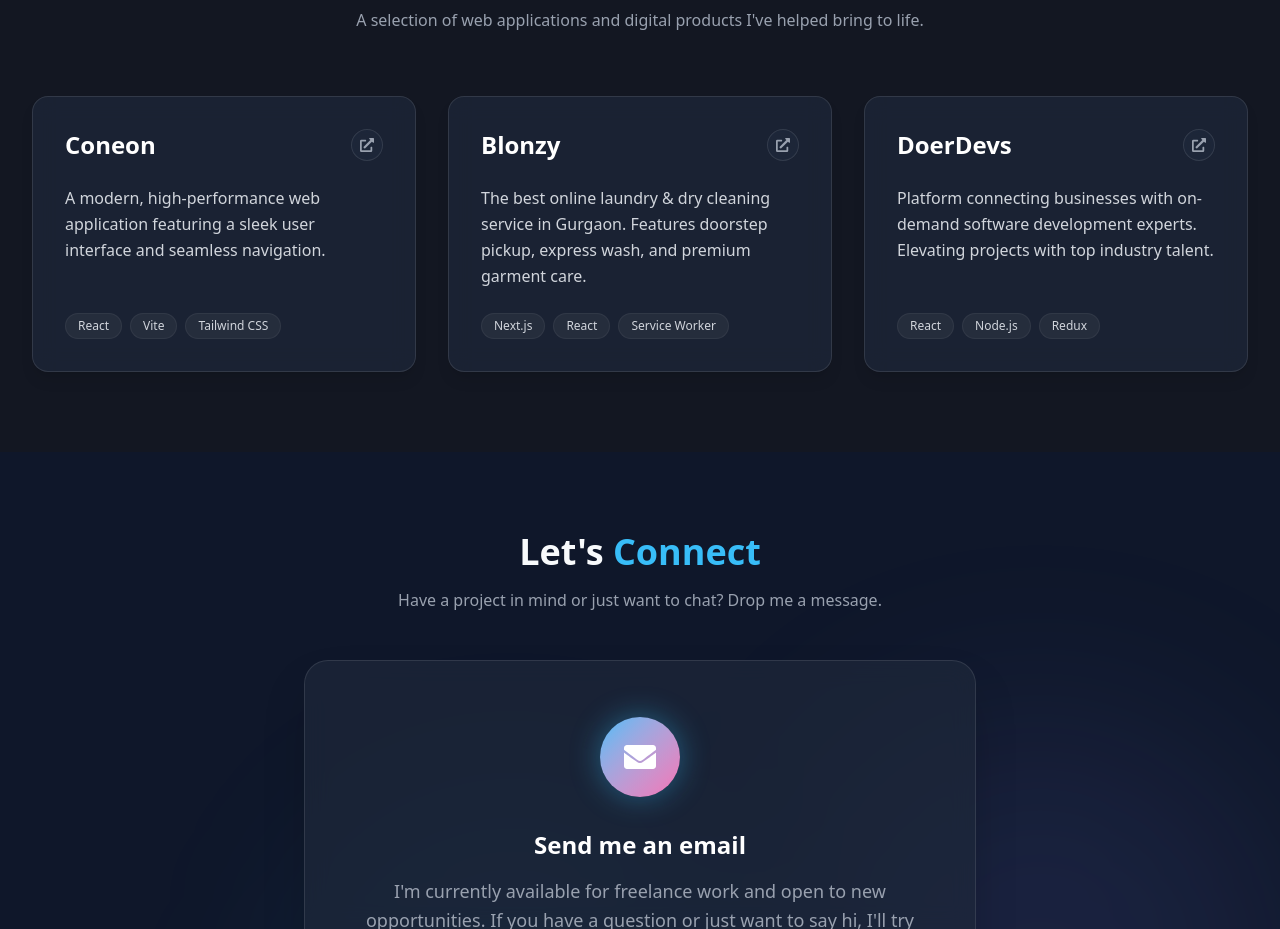
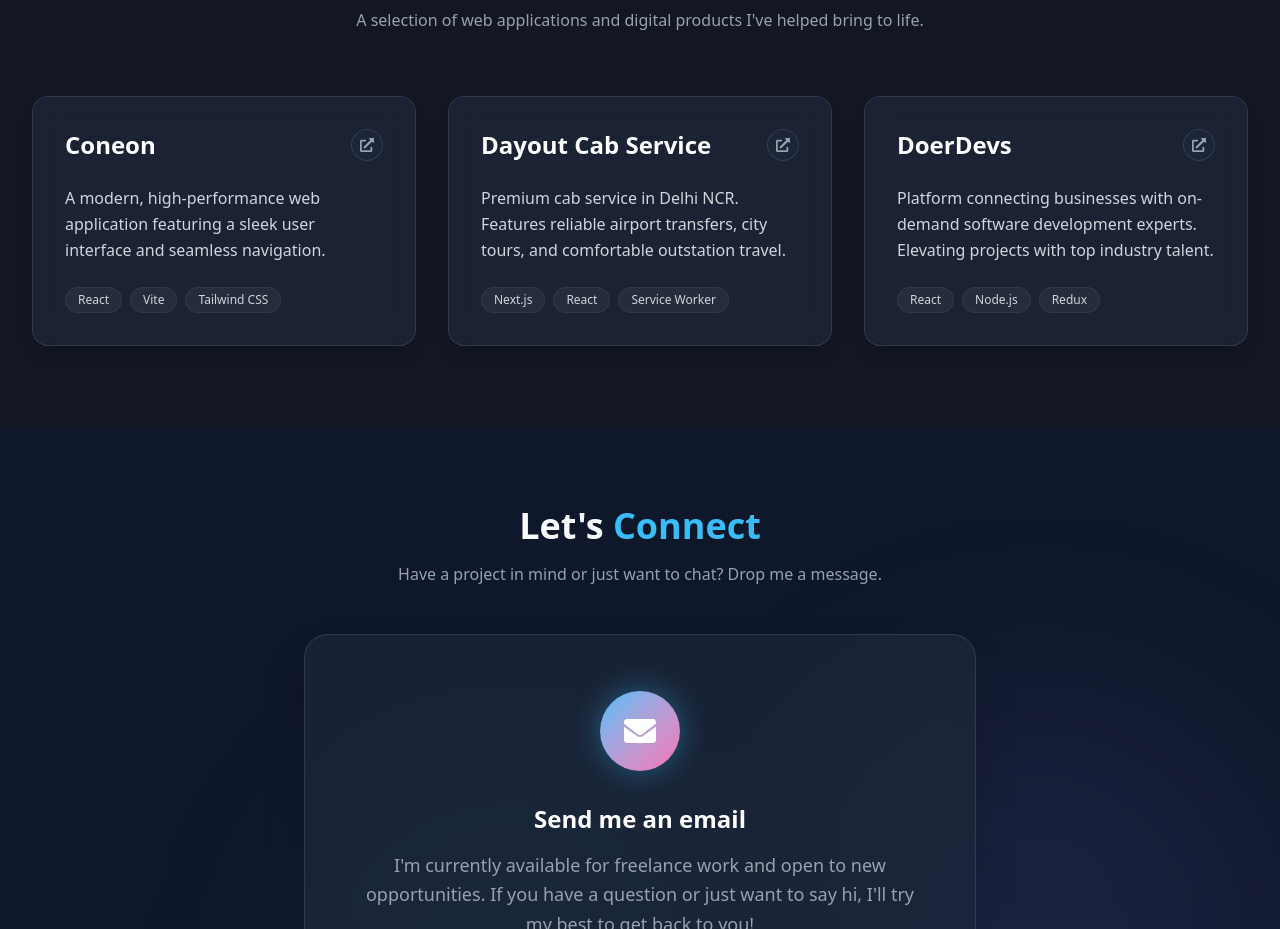
Before and after one commit to lk007-dev/personal-portfolio, a Next.js app: page / in a window 1280 px wide. Shown: the part 4340-5269 px from the top of the page. Built offline with nearby package versions, Linux system fonts and the light colour scheme.

Commit message:
feat: update project details for Dayout Cab Service in projects slice

```diff
--- a/src/features/projects/projectsSlice.ts
+++ b/src/features/projects/projectsSlice.ts
@@ -24,10 +24,10 @@ const initialState: ProjectsState = {
         },
         {
             id: '2',
-            title: 'Blonzy',
-            description: 'The best online laundry & dry cleaning service in Gurgaon. Features doorstep pickup, express wash, and premium garment care.',
+            title: 'Dayout Cab Service',
+            description: 'Premium cab service in Delhi NCR. Features reliable airport transfers, city tours, and comfortable outstation travel.',
             tags: ['Next.js', 'React', 'Service Worker'],
-            link: 'https://www.blonzydrycleaner.com/',
+            link: 'https://www.dayoutcabservice.com/',
         },
         {
             id: '3',
```
